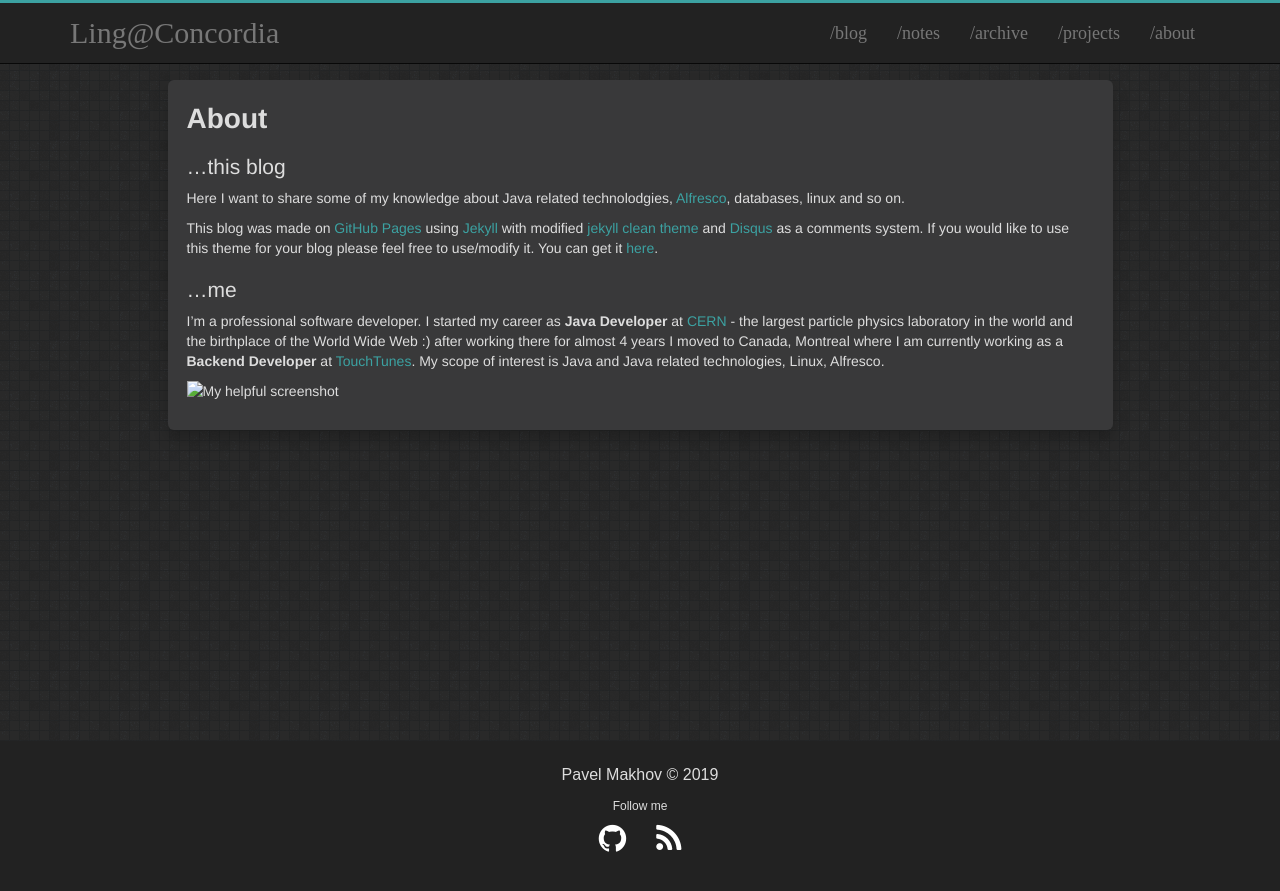
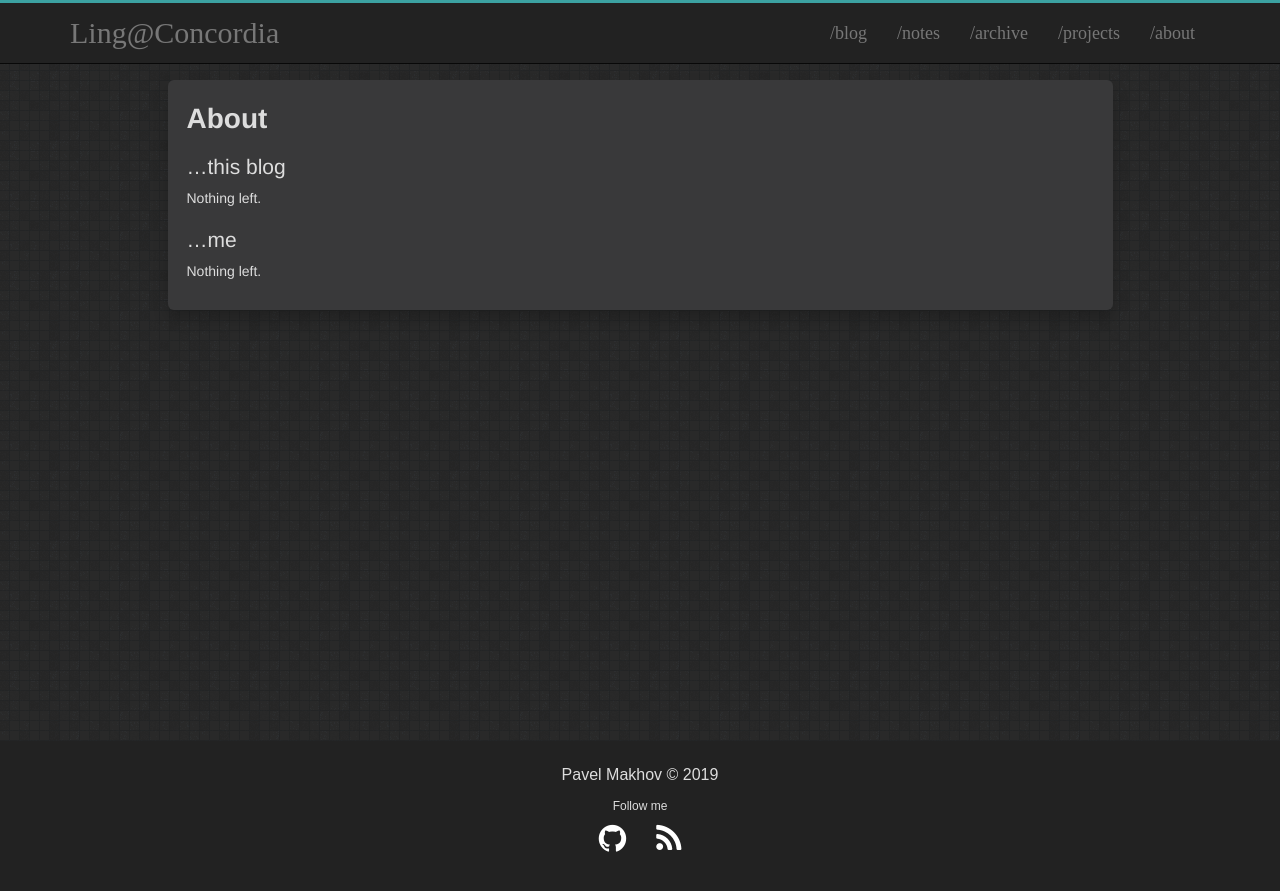
Before and after one commit to lingt-xyz/jekyll-clean-dark, a Jekyll site: the page built from about.md, in a window 1280 px wide. Shown: the top 891 px of the page. Built offline with Jekyll 4.4.1, drawn with Linux system fonts in a browser that asks for light colours.

```diff
--- a/about.md
+++ b/about.md
@@ -7,13 +7,8 @@ title: About
 
 ## ...this blog
 
-Here I want to share some of my knowledge about Java related technolodgies, [Alfresco](http://www.alfresco.com/), databases, linux and so on.
-
-This blog was made on [GitHub Pages](https://pages.github.com/) using [Jekyll](http://jekyllrb.com/) with modified [jekyll clean theme](http://jekyllthemes.org/themes/jekyll-clean/) and [Disqus](https://disqus.com/) as a comments system. If you would like to use this theme for your blog please feel free to use/modify it. You can get it [here](https://github.com/streetturtle/jekyll-clean-dark).
+Nothing left.
 
 ## ...me
 
-I'm a professional software developer. I started my career as **Java Developer** at [CERN](http://home.cern/about) - the largest particle physics laboratory in the world and the birthplace of the World Wide Web :) after working there for almost 4 years I moved to Canada, Montreal where I am currently working as a **Backend Developer** at [TouchTunes](https://www.touchtunes.com).
-My scope of interest is Java and Java related technologies, Linux, Alfresco.
-
-![My helpful screenshot]({{ site.url }}/images/ava.jpg){:.center-image}
+Nothing left.
```
Also changed, not shown: _notes/SOEN321.md (+2 -2 lines), 4 other files.
